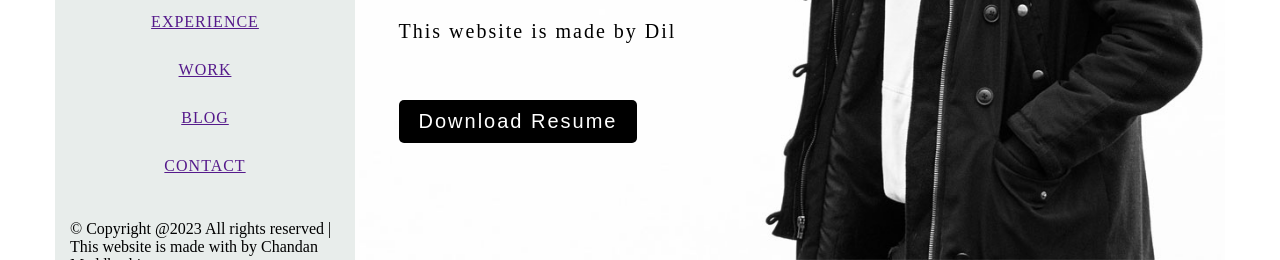
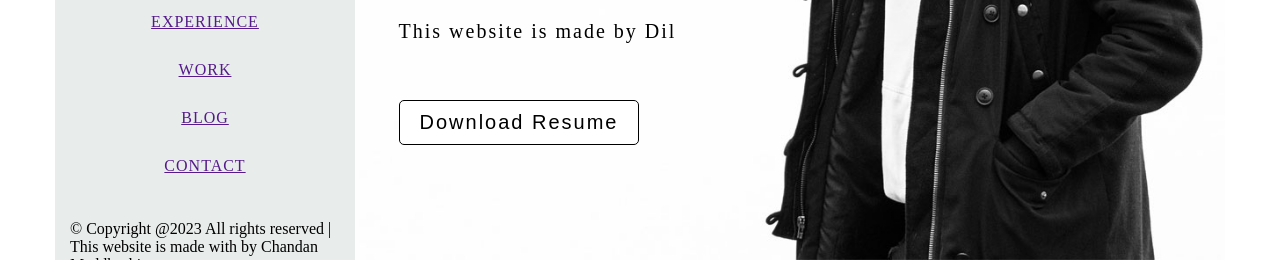
Before and after one commit to Maddheshiya007/Portfolio-site, a plain HTML site: page index.html in a window 1280 px wide. In both pictures the pointer is over the button "Download Resume". Shown: the part 540-800 px from the top of the page. Drawn offline with Linux system fonts and the light colour scheme.

Commit message:
resume download link added

```diff
--- a/index.html
+++ b/index.html
@@ -11,7 +11,7 @@
 
 <body>
     <div class="container">
-
+        <!-- Here we wrapping all the contents into the container-wrap -->
         <div class="container-wrap">
 
             <a href="#" class="" data-toggle="collapse" data-target="#navbar" aria-expanded="false"
@@ -21,6 +21,9 @@
                     ::after -->
                 </i>
             </a>
+
+            <!-- Here we divide the page into 2 part one is aside and second one is sec-main -->
+
             <aside id="aside" role="complementary" class="">
                 <div class="text-center">
                     <div class="author-img" style="background-image: url(photo\ passport-size.jpg);">
@@ -51,13 +54,15 @@
                 </div>
 
             </aside>
-
+            <!-- From here started 2nd part. -->
             <div id="main-sec">
                 <div class="hero-dp">
                     <h1>Hi <br> I'm <br>Chandan</h1>
                     <p>This website is made by Dil</p>
-                    <button>Download Resume</button>
+                    <a href="chandan-resume.pdf" download><button>Download Resume</button></a>
                 </div>
+
+                <!-- About section is here -->
                 <div class="about">
                     <h2>About Me</h2>
                     <h3>Who I am ?</h3>
@@ -74,6 +79,8 @@
                     </div>
                     <button>Hire Me</button>
                 </div>
+
+                <!-- Services section is here -->
 
                 <div class="services">
                     <h2>Services</h2>
@@ -105,15 +112,15 @@
                         </div>
                     </div>
 
+                </div>
+
             </div>
+
 
         </div>
 
 
-    </div>
-
-
-    <script src="script.js"></script>
+        <script src="script.js"></script>
 </body>
 
 </html>
--- a/style.css
+++ b/style.css
@@ -121,6 +121,13 @@ button{
     border-radius: 5px;
 }
 
+button:hover{
+    background-color: #ffffff;
+    color: #000000;
+    transition: 0.5s;
+    border: 1px solid #000000;
+}
+
 .about, .services, .contact, .footer{
     padding: 5%;
     margin-bottom: 10%;
@@ -162,4 +169,5 @@ button{
     display: flex;
     justify-content: center;
     align-items: center;
+    text-align: center;
 }
```
Also changed, not shown: 1 other file.
